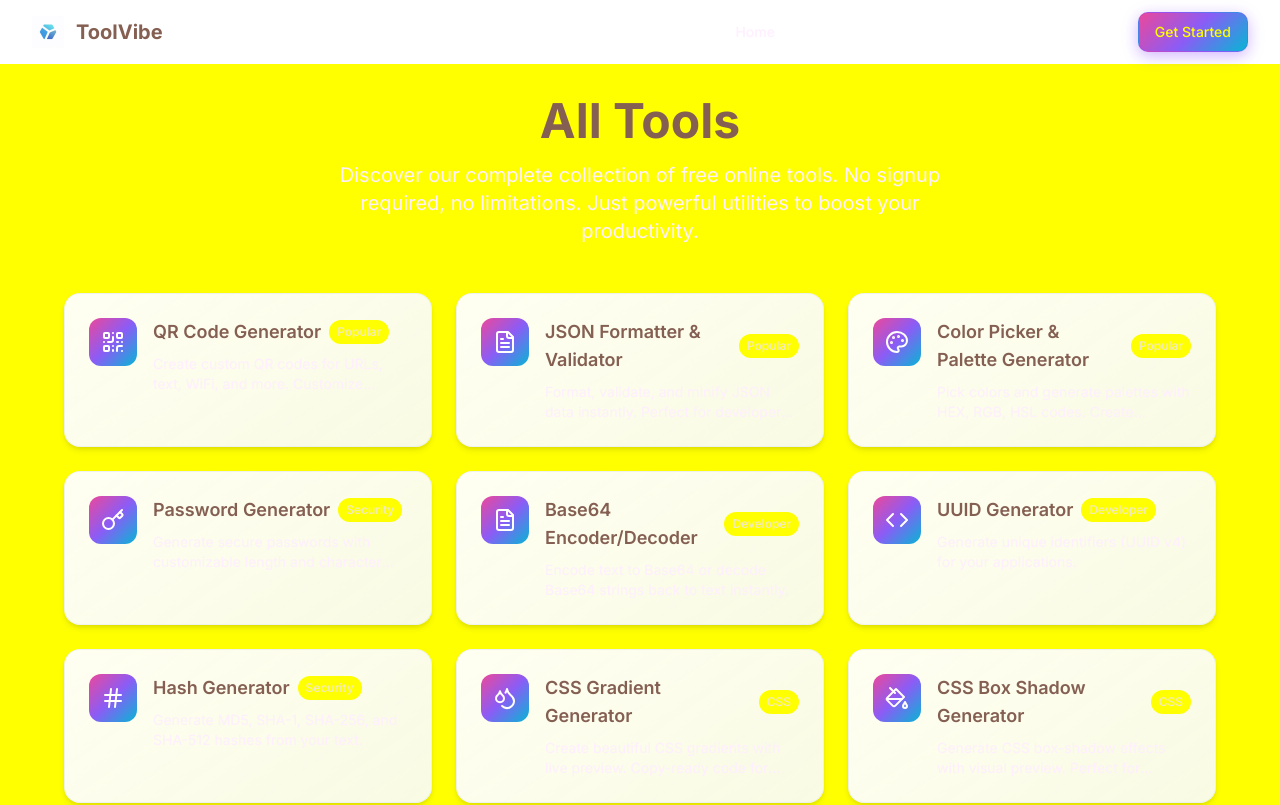
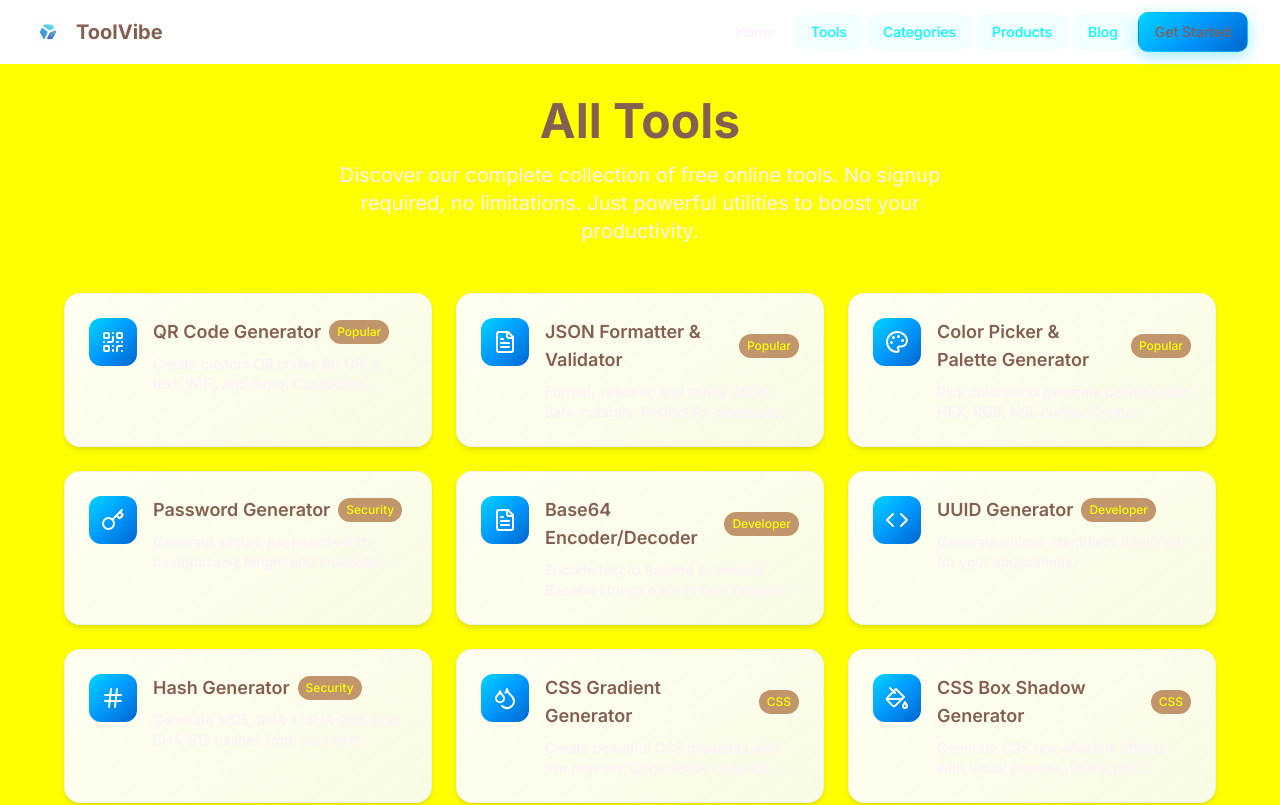
Before and after one commit to Kazimahmud2008/toolvibe, a React (Vite) app: page /tools in a window 1280 px wide. Shown: the top 805 px of the page. Built offline with nearby package versions, Linux system fonts and the light colour scheme; the HTML template or start-up script is replaced by a standard one.

Commit message:
Refactor: Update color scheme
Updated the site's color scheme to a futuristic sci-fi palette, moving away from the previous pink tones.

```diff
--- a/src/index.css
+++ b/src/index.css
@@ -5,41 +5,41 @@
 
 @layer base {
   :root {
-    /* Unique gradient theme with vibrant colors */
-    --background: 255 255 255; /* Pure white */
+    /* Futuristic sci-fi color scheme */
+    --background: 248 250 252; /* Light gray-blue */
     --foreground: 15 23 42; /* Deep slate */
     --card: 255 255 255;
     --card-foreground: 15 23 42;
     --popover: 255 255 255;
     --popover-foreground: 15 23 42;
-    --primary: 236 72 153; /* Vibrant pink */
-    --primary-foreground: 255 255 255;
-    --secondary: 241 245 249;
-    --secondary-foreground: 51 65 85;
-    --muted: 248 250 252;
+    --primary: 0 212 255; /* Electric cyan */
+    --primary-foreground: 15 23 42;
+    --secondary: 30 41 59;
+    --secondary-foreground: 241 245 249;
+    --muted: 241 245 249;
     --muted-foreground: 100 116 139;
-    --accent: 241 245 249;
-    --accent-foreground: 51 65 85;
+    --accent: 0 255 157; /* Electric green */
+    --accent-foreground: 15 23 42;
     --destructive: 239 68 68;
     --destructive-foreground: 255 255 255;
     --border: 226 232 240;
     --input: 255 255 255;
-    --ring: 236 72 153;
+    --ring: 0 212 255;
     --radius: 0.75rem;
 
-    /* Vibrant gradients */
-    --gradient-primary: linear-gradient(135deg, #ec4899 0%, #8b5cf6 50%, #06b6d4 100%);
-    --gradient-secondary: linear-gradient(135deg, #f8fafc 0%, #e2e8f0 100%);
-    --gradient-hero: linear-gradient(135deg, #fdf2f8 0%, #f0f9ff 50%, #ecfdf5 100%);
+    /* Futuristic gradients */
+    --gradient-primary: linear-gradient(135deg, #00d4ff 0%, #0099ff 50%, #0066cc 100%);
+    --gradient-secondary: linear-gradient(135deg, #1e293b 0%, #334155 100%);
+    --gradient-hero: linear-gradient(135deg, #f8fafc 0%, #e2e8f0 50%, #cbd5e1 100%);
     --gradient-card: linear-gradient(145deg, rgba(255,255,255,0.95) 0%, rgba(248,250,252,0.9) 100%);
-    --gradient-mesh: radial-gradient(circle at 20% 80%, rgba(236, 72, 153, 0.1) 0%, transparent 50%),
-                     radial-gradient(circle at 80% 20%, rgba(139, 92, 246, 0.1) 0%, transparent 50%),
-                     radial-gradient(circle at 40% 40%, rgba(6, 182, 212, 0.1) 0%, transparent 50%);
+    --gradient-mesh: radial-gradient(circle at 20% 80%, rgba(0, 212, 255, 0.08) 0%, transparent 50%),
+                     radial-gradient(circle at 80% 20%, rgba(0, 255, 157, 0.08) 0%, transparent 50%),
+                     radial-gradient(circle at 40% 40%, rgba(99, 102, 241, 0.08) 0%, transparent 50%);
 
-    /* Crisp shadows */
-    --shadow-primary: 0 10px 25px -5px rgba(236, 72, 153, 0.25);
+    /* Electric shadows */
+    --shadow-primary: 0 10px 25px -5px rgba(0, 212, 255, 0.25);
     --shadow-card: 0 4px 6px -1px rgba(0, 0, 0, 0.1), 0 2px 4px -1px rgba(0, 0, 0, 0.06);
-    --shadow-glow: 0 0 50px rgba(236, 72, 153, 0.3);
+    --shadow-glow: 0 0 50px rgba(0, 212, 255, 0.4);
 
     --sidebar-background: 255 255 255;
     --sidebar-foreground: 9 9 11;
@@ -52,32 +52,32 @@
   }
 
   .dark {
-    --background: 9 9 11;
-    --foreground: 250 250 250;
-    --card: 24 24 27;
-    --card-foreground: 250 250 250;
-    --popover: 24 24 27;
-    --popover-foreground: 250 250 250;
-    --primary: 139 69 255;
-    --primary-foreground: 255 255 255;
-    --secondary: 39 39 42;
-    --secondary-foreground: 244 244 245;
-    --muted: 39 39 42;
-    --muted-foreground: 161 161 170;
-    --accent: 39 39 42;
-    --accent-foreground: 250 250 250;
+    --background: 15 23 42; /* Deep space blue */
+    --foreground: 241 245 249;
+    --card: 30 41 59;
+    --card-foreground: 241 245 249;
+    --popover: 30 41 59;
+    --popover-foreground: 241 245 249;
+    --primary: 0 212 255; /* Electric cyan */
+    --primary-foreground: 15 23 42;
+    --secondary: 51 65 85;
+    --secondary-foreground: 226 232 240;
+    --muted: 51 65 85;
+    --muted-foreground: 148 163 184;
+    --accent: 0 255 157; /* Electric green */
+    --accent-foreground: 15 23 42;
     --destructive: 220 38 38;
-    --destructive-foreground: 250 250 250;
-    --border: 39 39 42;
-    --input: 39 39 42;
-    --ring: 139 69 255;
+    --destructive-foreground: 241 245 249;
+    --border: 51 65 85;
+    --input: 30 41 59;
+    --ring: 0 212 255;
 
-    /* Dark mode gradients */
-    --gradient-hero: linear-gradient(135deg, #1e1b4b 0%, #312e81 50%, #1f2937 100%);
-    --gradient-card: linear-gradient(145deg, rgba(39, 39, 42, 0.95) 0%, rgba(24, 24, 27, 0.9) 100%);
-    --gradient-mesh: radial-gradient(circle at 20% 80%, rgba(236, 72, 153, 0.15) 0%, transparent 50%),
-                     radial-gradient(circle at 80% 20%, rgba(139, 92, 246, 0.15) 0%, transparent 50%),
-                     radial-gradient(circle at 40% 40%, rgba(6, 182, 212, 0.15) 0%, transparent 50%);
+    /* Dark mode sci-fi gradients */
+    --gradient-hero: linear-gradient(135deg, #0f172a 0%, #1e293b 50%, #334155 100%);
+    --gradient-card: linear-gradient(145deg, rgba(30, 41, 59, 0.95) 0%, rgba(51, 65, 85, 0.9) 100%);
+    --gradient-mesh: radial-gradient(circle at 20% 80%, rgba(0, 212, 255, 0.15) 0%, transparent 50%),
+                     radial-gradient(circle at 80% 20%, rgba(0, 255, 157, 0.15) 0%, transparent 50%),
+                     radial-gradient(circle at 40% 40%, rgba(99, 102, 241, 0.15) 0%, transparent 50%);
 
     --sidebar-background: 24 24 27;
     --sidebar-foreground: 244 244 245;
@@ -129,7 +129,7 @@
     left: 50%;
     width: 500px;
     height: 500px;
-    background: radial-gradient(circle, rgba(139, 69, 255, 0.1) 0%, transparent 70%);
+    background: radial-gradient(circle, rgba(0, 212, 255, 0.12) 0%, transparent 70%);
     transform: translate(-50%, -50%);
     animation: pulse-slow 4s ease-in-out infinite;
     pointer-events: none;
@@ -147,8 +147,8 @@
   .btn-primary {
     @apply text-primary-foreground hover:scale-110 shadow-lg transition-all duration-300;
     background: var(--gradient-primary);
-    border: 1px solid rgba(139, 69, 255, 0.3);
-    box-shadow: 0 4px 15px rgba(139, 69, 255, 0.4);
+    border: 1px solid rgba(0, 212, 255, 0.3);
+    box-shadow: 0 4px 15px rgba(0, 212, 255, 0.4);
   }
 
   .btn-primary:hover {
@@ -211,8 +211,8 @@
 
   .futuristic-grid {
     background-image:
-      linear-gradient(rgba(139, 69, 255, 0.1) 1px, transparent 1px),
-      linear-gradient(90deg, rgba(139, 69, 255, 0.1) 1px, transparent 1px);
+      linear-gradient(rgba(0, 212, 255, 0.08) 1px, transparent 1px),
+      linear-gradient(90deg, rgba(0, 212, 255, 0.08) 1px, transparent 1px);
     background-size: 40px 40px;
   }
 
@@ -230,8 +230,8 @@
   }
 
   @keyframes pulse-glow {
-    0%, 100% { box-shadow: 0 0 20px rgba(139, 69, 255, 0.2); }
-    50% { box-shadow: 0 0 60px rgba(139, 69, 255, 0.5); }
+    0%, 100% { box-shadow: 0 0 20px rgba(0, 212, 255, 0.2); }
+    50% { box-shadow: 0 0 60px rgba(0, 212, 255, 0.5); }
   }
 
   @keyframes pulse-slow {
@@ -256,7 +256,7 @@
   }
 
   .hero-text-glow {
-    text-shadow: 0 0 40px rgba(139, 69, 255, 0.3);
+    text-shadow: 0 0 40px rgba(0, 212, 255, 0.25);
   }
 
   .gradient-border {
```
